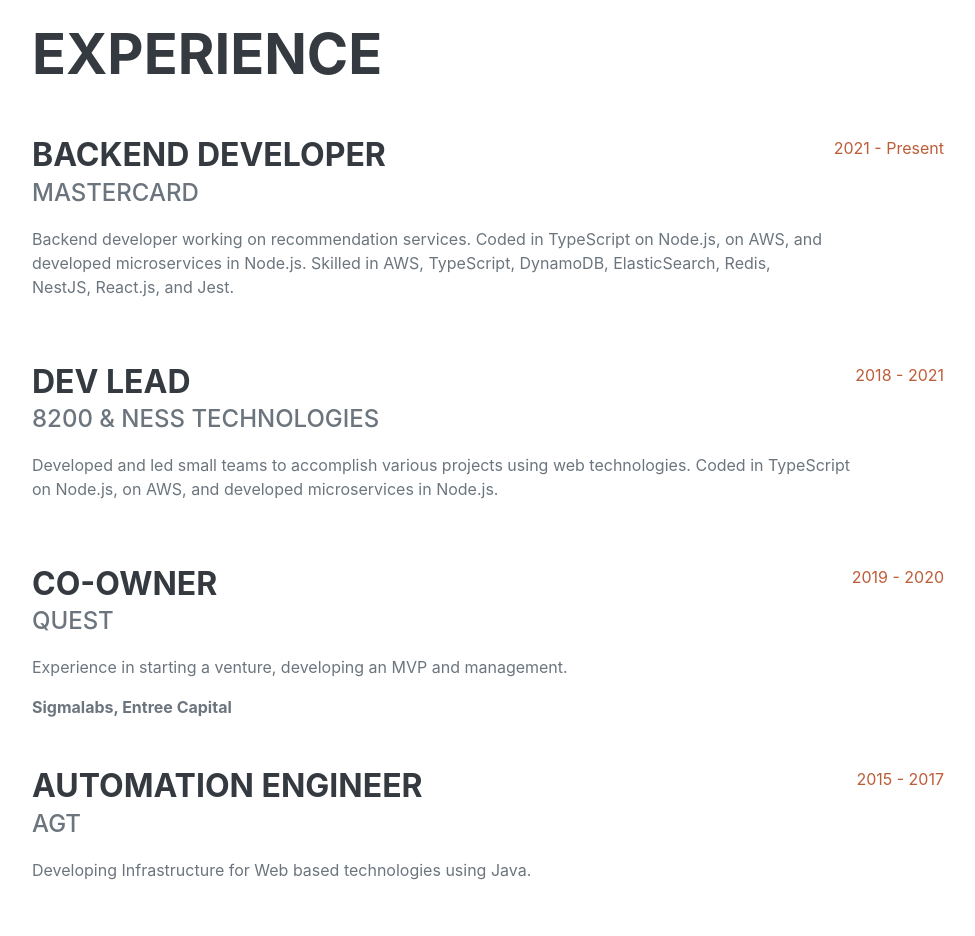
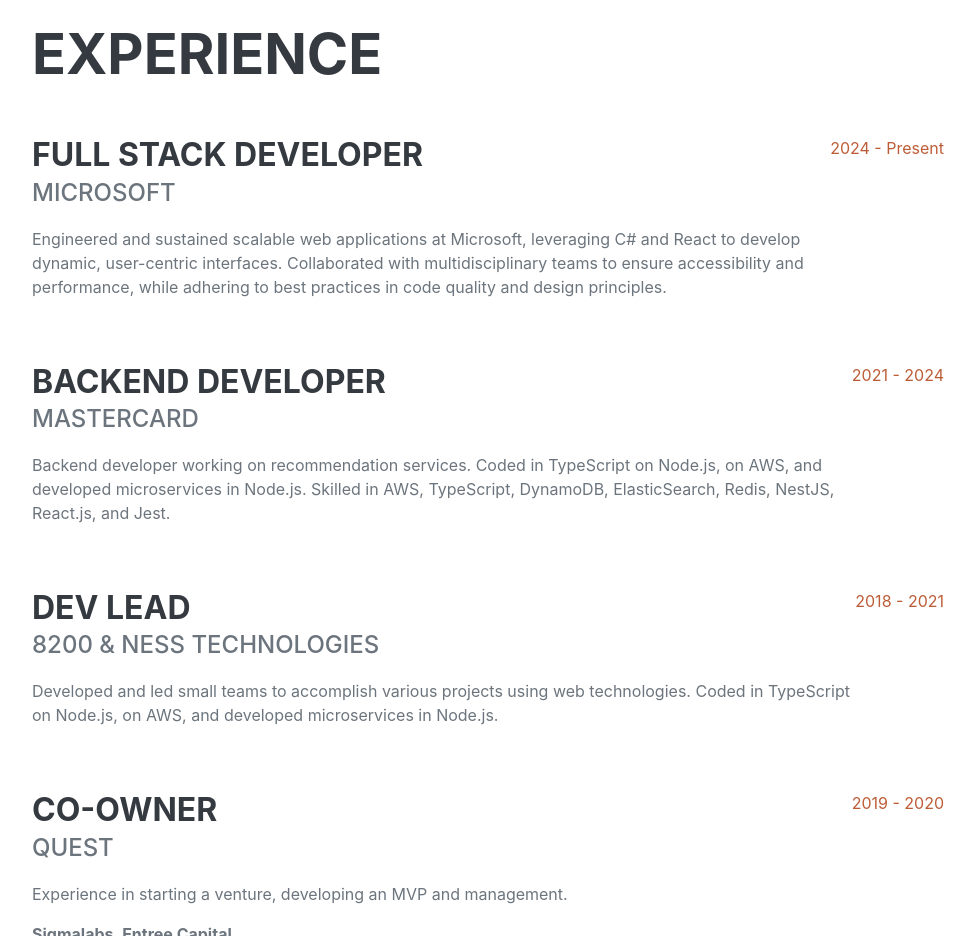
Before and after one commit to Nyosef/cv, a plain HTML site: page index.html in a window 1280 px wide. Shown: the part 860-1796 px from the top of the page, without its empty margins (288-1263 px from the left). Drawn offline with nearby package versions, Linux system fonts and the light colour scheme; a web font is replaced by a local one.

Commit message:
added updated files with microsoft
added updated files with microsoft

```diff
--- a/index.html
+++ b/index.html
@@ -73,11 +73,19 @@
                     <h2 class="mb-5">Experience</h2>
                     <div class="d-flex flex-column flex-md-row justify-content-between mb-5">
                         <div class="flex-grow-1">
+                            <h3 class="mb-0">Full Stack Developer</h3>
+                            <div class="subheading mb-3">Microsoft</div>
+                            <p>Engineered and sustained scalable web applications at Microsoft, leveraging C# and React to develop dynamic, user-centric interfaces. Collaborated with multidisciplinary teams to ensure accessibility and performance, while adhering to best practices in code quality and design principles.</p>
+                        </div>
+                        <div class="flex-shrink-0"><span class="text-primary">2024 - Present</span></div>
+                    </div>
+                    <div class="d-flex flex-column flex-md-row justify-content-between mb-5">
+                        <div class="flex-grow-1">
                             <h3 class="mb-0">Backend Developer</h3>
                             <div class="subheading mb-3">Mastercard</div>
                             <p>Backend developer working on recommendation services. Coded in TypeScript on Node.js, on AWS, and developed microservices in Node.js. Skilled in AWS, TypeScript, DynamoDB, ElasticSearch, Redis, NestJS, React.js, and Jest.</p>
                         </div>
-                        <div class="flex-shrink-0"><span class="text-primary">2021 - Present</span></div>
+                        <div class="flex-shrink-0"><span class="text-primary">2021 - 2024</span></div>
                     </div>
                     <div class="d-flex flex-column flex-md-row justify-content-between mb-5">
                         <div class="flex-grow-1">
```
